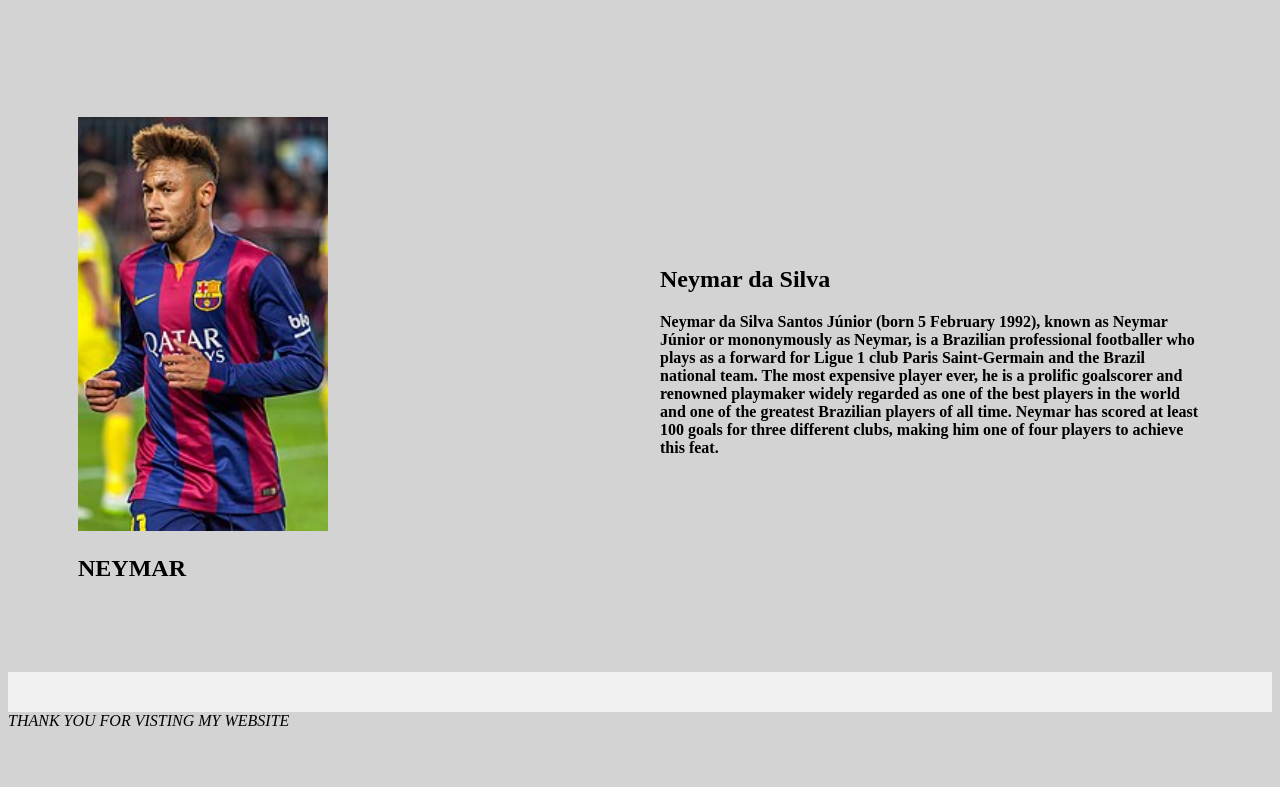
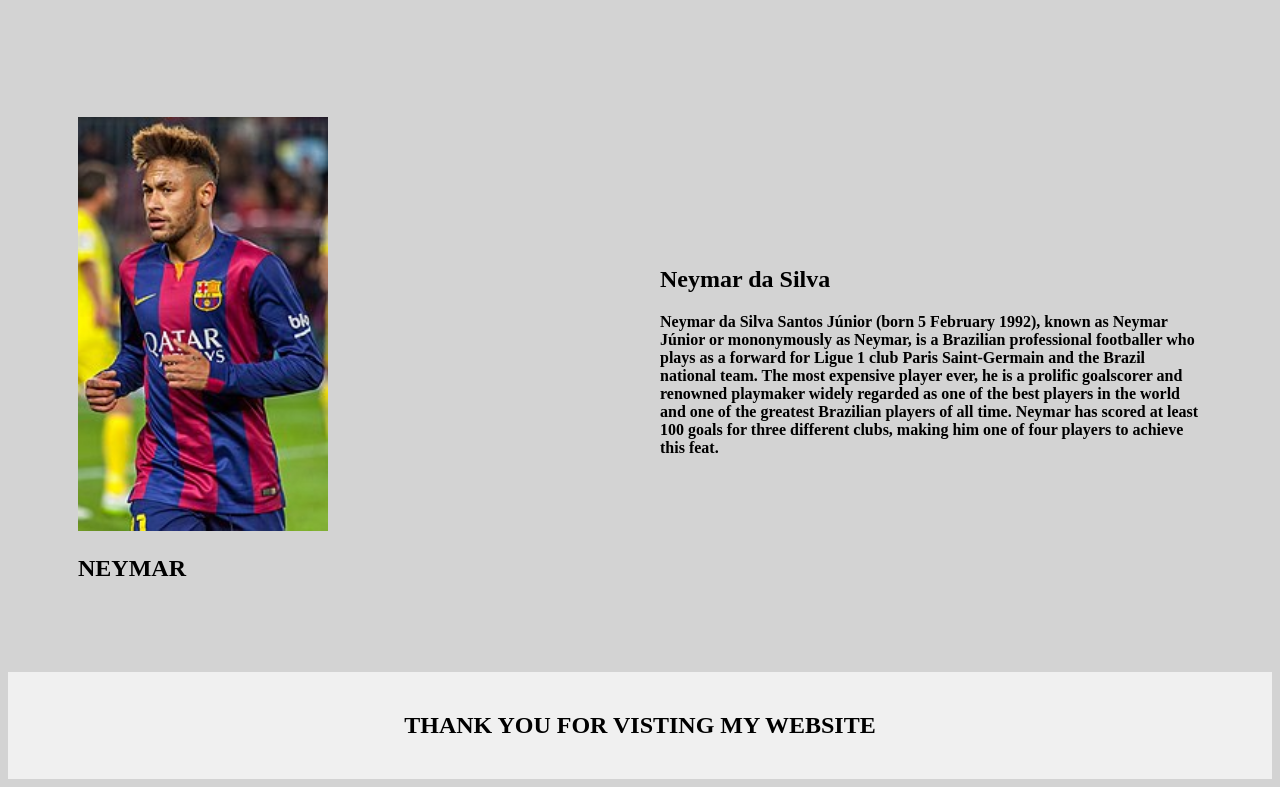
Before and after one commit to Summer082023/khaled-project, a plain HTML site: page index.html in a window 1280 px wide. Shown: the part 1226-2013 px from the top of the page. Before the commit the page ends 1964 px from the top, so only its background shows below. Drawn offline with Linux system fonts and the light colour scheme.

Commit message:
index.html

```diff
--- a/index.html
+++ b/index.html
@@ -103,7 +103,9 @@
                 <p><b>Neymar da Silva Santos Júnior (born 5 February 1992), known as Neymar Júnior or mononymously as Neymar, is a Brazilian professional footballer who plays as a forward for Ligue 1 club Paris Saint-Germain and the Brazil national team. The most expensive player ever, he is a prolific goalscorer and renowned playmaker widely regarded as one of the best players in the world and one of the greatest Brazilian players of all time. Neymar has scored at least 100 goals for three different clubs, making him one of four players to achieve this feat.</b></p>
             </div>
         </section>
-        <footer></footer>
-       <i>THANK YOU FOR VISTING MY WEBSITE</i>
+        <footer>
+                   <h2>THANK YOU FOR VISTING MY WEBSITE</h2>
+        </footer>
+
     </body>
 </html>
```
